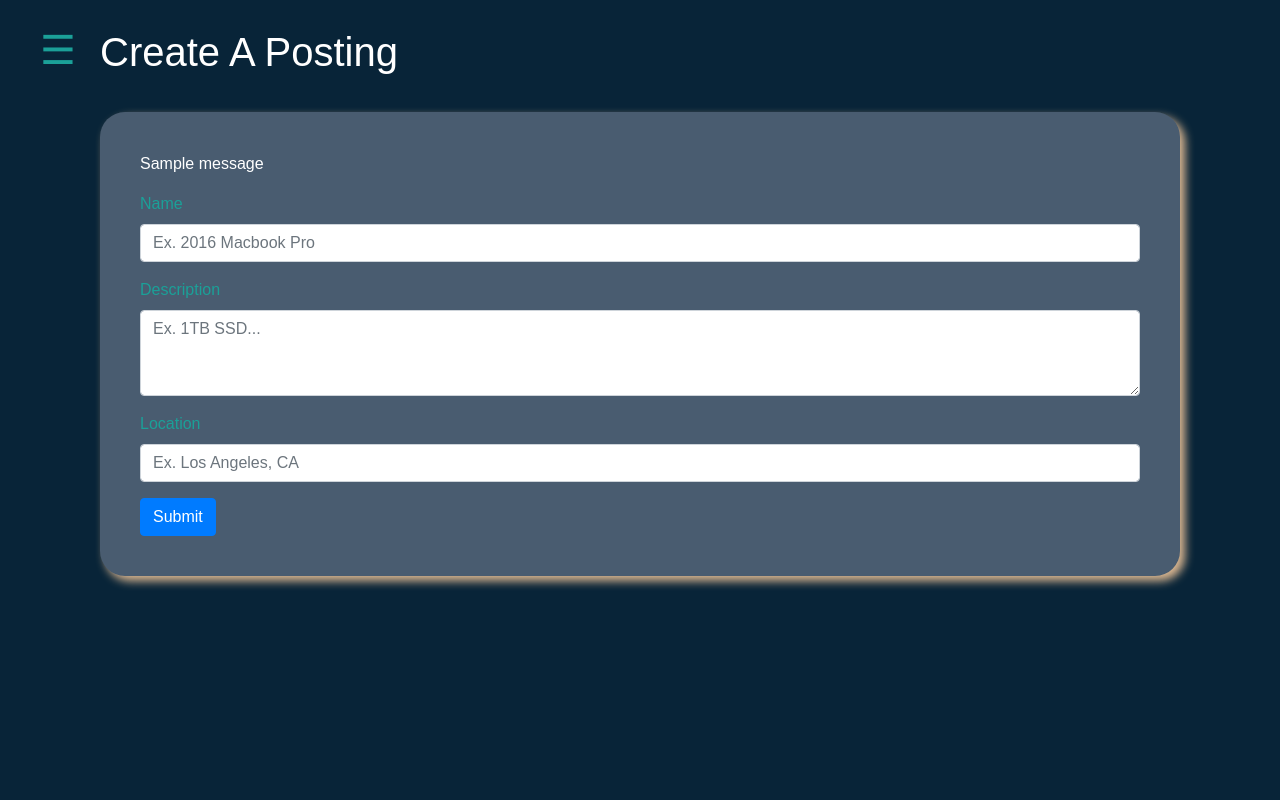
After one commit to kyledeato/rentr, a Flask app: page /create in a window 1280 px wide. The commit adds this page. Run offline with Flask 2, Linux system fonts and the light colour scheme; the visitor is signed in with stand-in values (Sample User, id 1); tables that the repository leaves empty or names only in its code hold one stand-in row (values such as "Sample post"); one stand-in notice (Sample message) is shown.

Commit message:
add create a post

```diff
--- a/flask_app/controllers/rents.py
+++ b/flask_app/controllers/rents.py
@@ -1,8 +1,10 @@
 from flask import render_template, session, redirect, request, flash
 from flask_app import app
-# from flask_app.models.user import User
+from flask_app.models.rent import Rent
+from flask_app.models.user import User
 
-# DASHBOARD
+#DISPLAY ROUTES -----------------------
+# dashboard
 @app.route('/')
 def index():
     return redirect('/rentboard')
@@ -16,4 +18,22 @@ def dashboard():
 
 @app.route('/rentboard')
 def rentboard():
-    return render_template('rentboard.html')
+    rents = Rent.get_all()
+    # logged_in_user = User.get_by_email({"id": session['user_id']})
+    return render_template('rentboard.html', rents = rents)
+
+@app.route('/create')
+def create():
+    if 'user_id' not in session:
+        return redirect('/login')
+    return render_template('create.html')
+
+#ACTION ROUTES -----------------------
+@app.route('/create-post', methods=['POST'])
+def create_post():
+    if 'user_id' not in session:
+        return redirect('/login')
+    if not Rent.is_valid(request.form):
+        return redirect ('/create')
+    Rent.create(request.form)
+    return redirect ('/rentboard')
--- a/flask_app/static/css/style.css
+++ b/flask_app/static/css/style.css
@@ -79,7 +79,7 @@ a {
 
 /* Main */
 main {
-    background-color: #051622;
+    background-color: #082438;
     height: 100vh;
     padding: 0px 100px;
 }
@@ -89,6 +89,18 @@ main h1 {
   padding: 28px 0px;
 }
 
+
+/* CREATE A POSTING */
+label {
+  color: #1BA098;
+}
+
+.create {
+  background-color: #495C70;
+  padding: 40px;
+  border-radius: 25px;
+  box-shadow: 5px 5px 10px #DEB992;
+}
 
 
 
--- /dev/null
+++ b/flask_app/templates/create.html
@@ -0,0 +1,62 @@
+<!DOCTYPE html>
+<html lang="en">
+<head>
+    <meta charset="UTF-8">
+    <meta http-equiv="X-UA-Compatible" content="IE=edge">
+    <meta name="viewport" content="width=device-width, initial-scale=1.0">
+    <link rel="stylesheet" href="https://cdn.jsdelivr.net/npm/bootstrap@4.0.0/dist/css/bootstrap.min.css" integrity="sha384-Gn5384xqQ1aoWXA+058RXPxPg6fy4IWvTNh0E263XmFcJlSAwiGgFAW/dAiS6JXm" crossorigin="anonymous">
+    <link rel="stylesheet" type="text/css" href="{{ url_for('static', filename='css/style.css') }}">
+
+    <title>Dashboard | Rentr</title>
+</head>
+<body>
+    <div id="mySidenav" class="sidenav">
+        <a href="javascript:void(0)" class="closebtn" onclick="closeNav()">&times;</a>
+        <a href="/dashboard">Dashboard</a>
+        <a href="/rentboard">Rent Board</a>
+        <a href="/create">Create A Posting</a>
+        <a href="#">View Your Rents</a>
+        <a href="#">My Account</a>
+        <a href="/login">Login</a>
+        <a href="/logout">Logout</a>
+      </div>
+
+      <!-- Use any element to open the sidenav -->
+      <span id="hamburger-menu" onclick="openNav()">&#9776;</span>
+
+      <!-- Add all page content inside this div if you want the side nav to push page content to the right (not used if you only want the sidenav to sit on top of the page -->
+      <main>
+        <h1>Create A Posting </h1>
+        <div class="create">
+            <form action="/create-post" method="post" >
+                {% with messages = get_flashed_messages()%}
+                    {% if messages %}
+                        {% for message in messages %}
+                            <p id="flash-message">{{ message }}</p>
+                        {% endfor %}
+                    {% endif %}
+                {% endwith %}
+                <input type="hidden" name="user_id" value="{{session['user_id']}}">
+                <div class="form-group">
+                  <label for="name">Name</label>
+                  <input type="text" class="form-control"  name="name" placeholder="Ex. 2016 Macbook Pro">
+                </div>
+                <div class="form-group">
+                  <label for="description">Description</label>
+                  <textarea class="form-control" id="exampleFormControlTextarea1" rows="3" name="description" placeholder="Ex. 1TB SSD..."></textarea>
+                </div>
+                <div class="form-group">
+                    <label for="location">Location</label>
+                    <input type="text" class="form-control" placeholder="Ex. Los Angeles, CA" name="location">
+                </div>
+                <!-- <div class="form-group">
+                    <label for="file[]">Upload image</label>
+                    <input type = "file" name = "file[]" />
+                </div> -->
+                <button type="submit" class="btn btn-primary">Submit</button>
+            </form>
+        </div>
+    </main>
+        <script type="text/javascript" src="{{ url_for('static', filename='js/script.js') }}"></script>
+</body>
+</html>
--- a/flask_app/templates/dashboard.html
+++ b/flask_app/templates/dashboard.html
@@ -12,9 +12,9 @@
 <body>
     <div id="mySidenav" class="sidenav">
         <a href="javascript:void(0)" class="closebtn" onclick="closeNav()">&times;</a>
-        <a href="#">Dashboard</a>
-        <a href="#">Rent Board</a>
-        <a href="#">Create A Posting</a>
+        <a href="/dashboard">Dashboard</a>
+        <a href="/rentboard">Rent Board</a>
+        <a href="/create">Create A Posting</a>
         <a href="#">View Your Rents</a>
         <a href="#">My Account</a>
         <a href="/login">Login</a>
```
Also changed, not shown: flask_app/models/rent.py (added, +52 -0 lines), flask_app/templates/rentboard.html (+13 -6 lines), flask_app/static/css/log-and-reg.css (line endings or trailing spaces).
